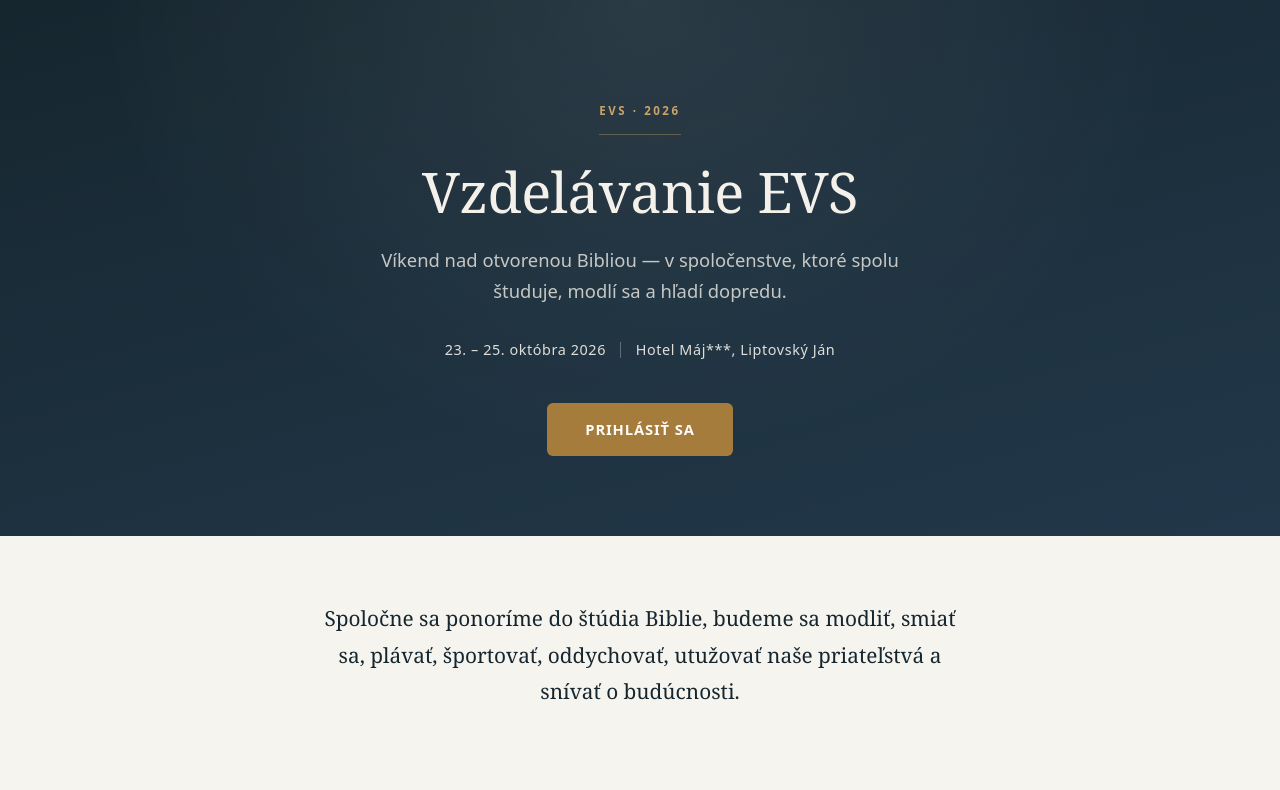
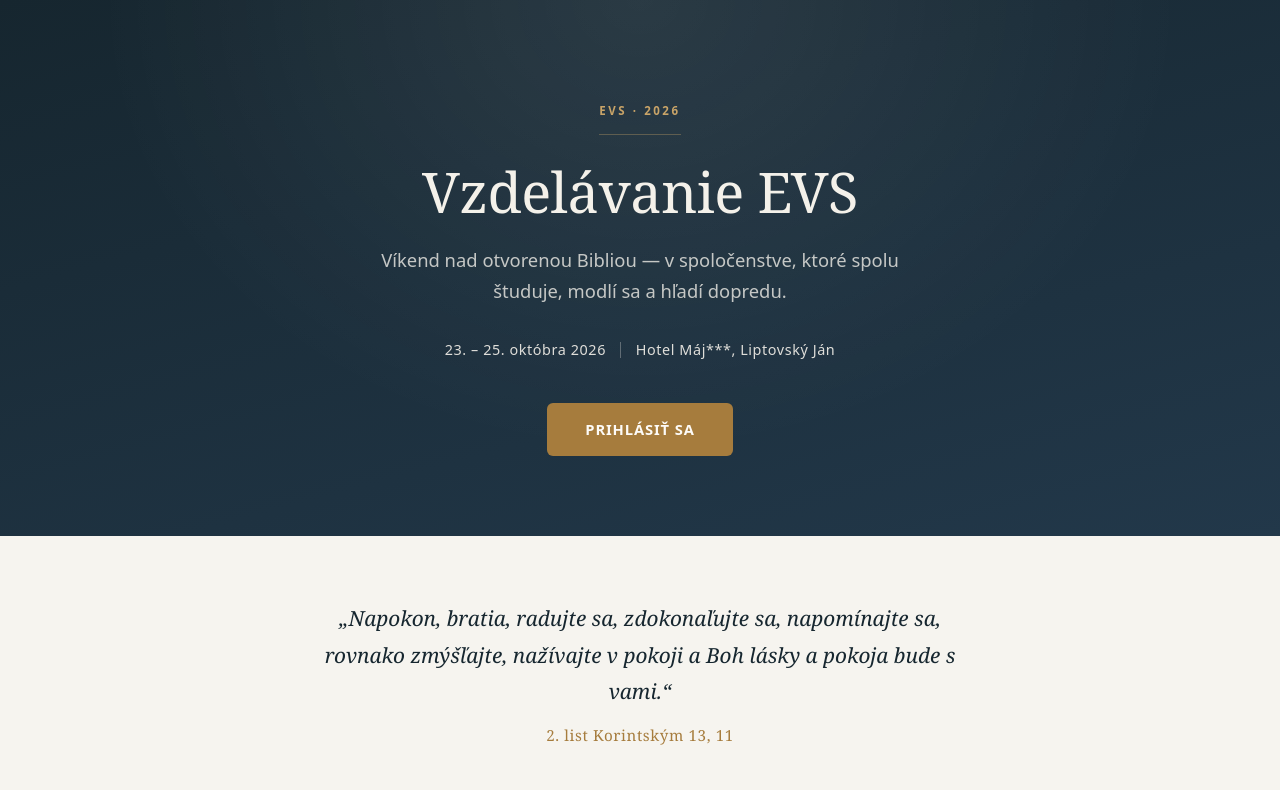
Before and after one commit to elanius/family_camp, a React (Vite) app in the folder frontend/: page / in a window 1280 px wide. Shown: the top 790 px of the page. Built offline with nearby package versions, Linux system fonts and the light colour scheme; no server answers.

Commit message:
Update contact email

```diff
--- a/frontend/src/components/EventInfo.tsx
+++ b/frontend/src/components/EventInfo.tsx
@@ -23,11 +23,14 @@ export default function EventInfo() {
     <>
       {/* ── Intro ─────────────────────────────────────────────────── */}
       <section className="intro">
-        <p className="intro__text">
-          Spoločne sa ponoríme do štúdia Biblie, budeme sa modliť, smiať sa,
-          plávať, športovať, oddychovať, utužovať naše priateľstvá a snívať
-          o budúcnosti.
-        </p>
+        <blockquote className="intro__quote">
+          <p className="intro__text">
+            „Napokon, bratia, radujte sa, zdokonaľujte sa, napomínajte sa,
+            rovnako zmýšľajte, nažívajte v pokoji a Boh lásky a pokoja bude
+            s vami.“
+          </p>
+          <cite className="intro__citation">2. list Korintským 13, 11</cite>
+        </blockquote>
       </section>
 
       {/* ── Lecturers ─────────────────────────────────────────────── */}
--- a/frontend/src/eventInfo.ts
+++ b/frontend/src/eventInfo.ts
@@ -12,7 +12,7 @@ export const EVENT_SUBTITLE = `${EVENT_NAME} · ${EVENT_VENUE}, ${EVENT_CITY} ·
 
 export const REGISTRATION_DEADLINE = "27. septembra 2026";
 
-export const CONTACT_EMAIL = "lydia@evs.sk";
+export const CONTACT_EMAIL = "vzdelavanie@evs.sk";
 export const CONTACT_PHONE = "0911 798 800";
 export const CONTACT_PHONE_HREF = "+421911798800";
 
--- a/frontend/src/index.css
+++ b/frontend/src/index.css
@@ -183,11 +183,27 @@ a:hover {
   padding: 4rem 1.5rem 1rem;
 }
 
+.intro__quote {
+  margin: 0;
+}
+
 .intro__text {
   font-family: var(--font-serif);
   font-size: clamp(1.1rem, 2.4vw, 1.3rem);
   line-height: 1.75;
   color: var(--color-heading);
+  text-align: center;
+  font-style: italic;
+}
+
+.intro__citation {
+  display: block;
+  margin-top: 0.85rem;
+  font-family: var(--font-serif);
+  font-size: 0.95rem;
+  font-style: normal;
+  letter-spacing: 0.04em;
+  color: var(--color-brass);
   text-align: center;
 }
 
```
Also changed, not shown: 2 other files (tests, documents, lock files or other folders).
